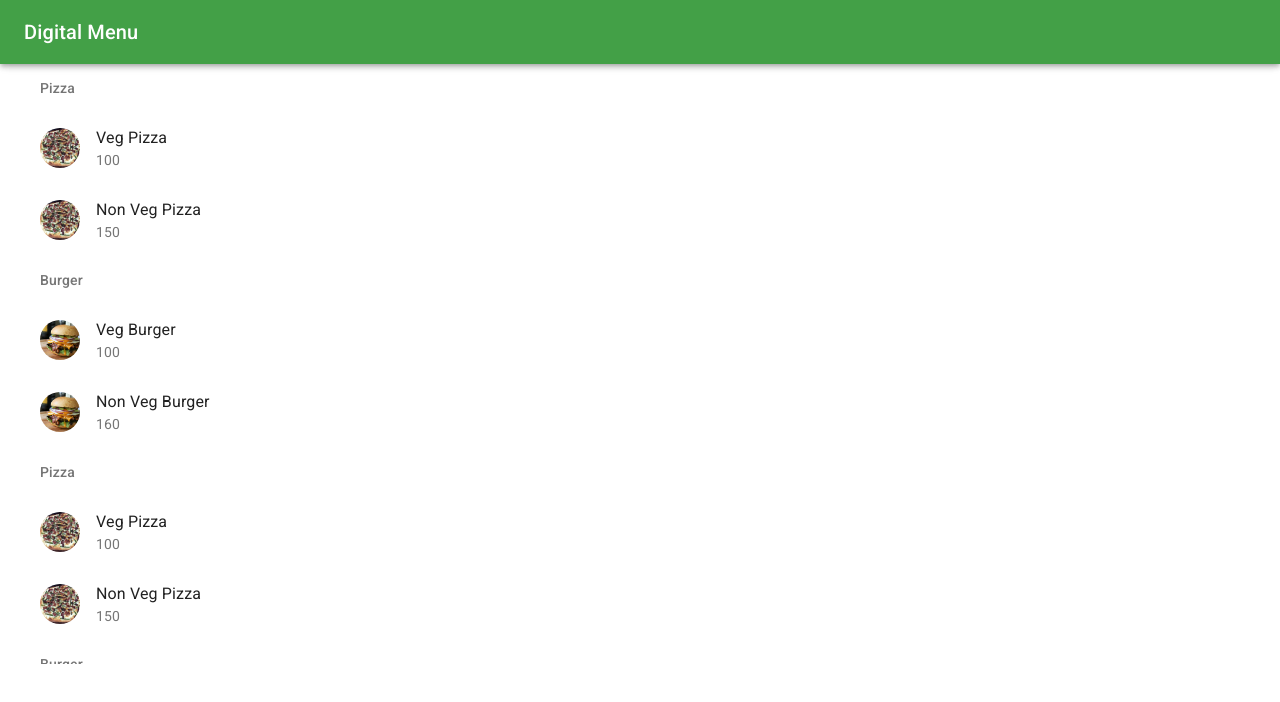
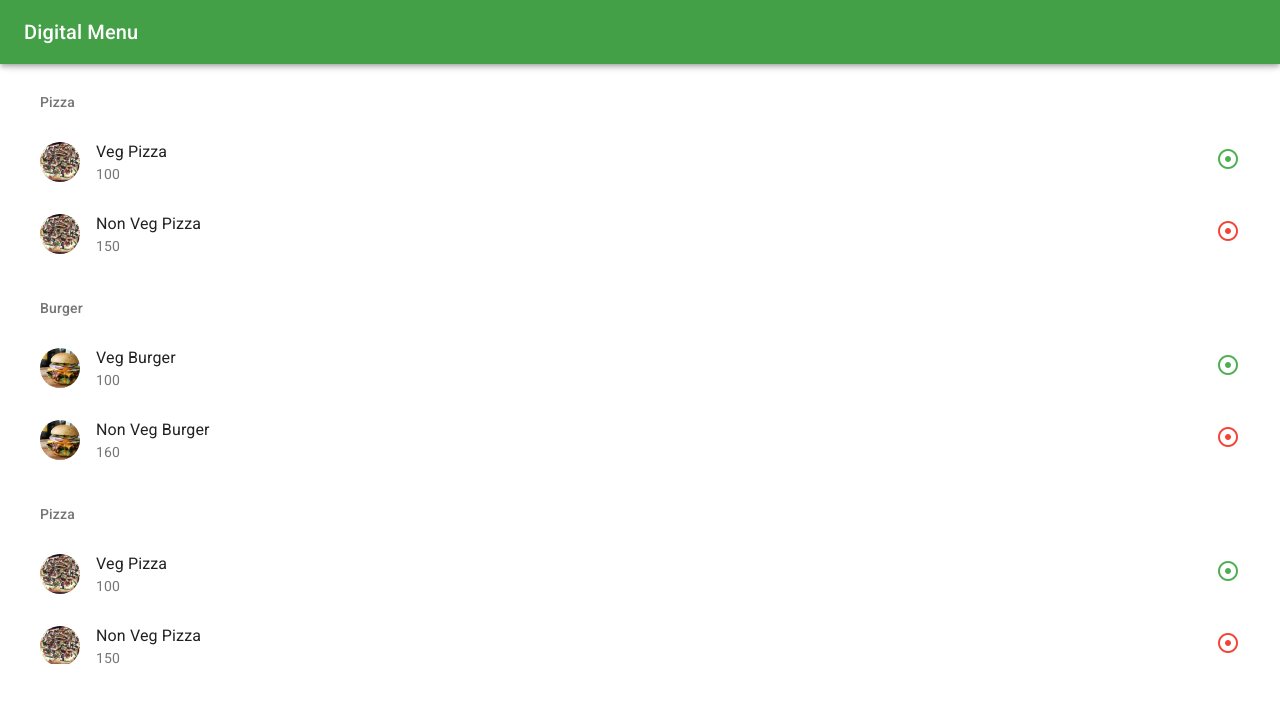
Before and after one commit to nadimsheikh07/digital-menu, a Next.js app: page / in a window 1280 px wide. Shown: the top 702 px of the page. Built offline with nearby package versions, Linux system fonts and the light colour scheme.

Commit message:
update ui

```diff
--- a/component/menu/index.js
+++ b/component/menu/index.js
@@ -7,7 +7,7 @@ import MenuHeader from './header';
 const ResMenu = () => {
     const classes = useStyles();
     return (
-        <List className={classes.root} subheader={<li />}>
+        <List className={classes.root} component="nav" subheader={<li />}>
             {MenuData.map((menu) => (
                 <li key={`list-${menu.id}`} className={classes.listSection}>
                     <ul className={classes.ul}>
--- a/component/menu/item.js
+++ b/component/menu/item.js
@@ -1,4 +1,4 @@
-import { Avatar, ListItem, ListItemAvatar, ListItemSecondaryAction, ListItemText, Typography } from "@material-ui/core"
+import { Avatar, ListItem, ListItemAvatar, ListItemSecondaryAction, ListItemText } from "@material-ui/core"
 import VegSign from './vegSign'
 const Item = ({ data }) => {
     const { name, price, image } = data
@@ -11,9 +11,9 @@ const Item = ({ data }) => {
                 />
             </ListItemAvatar>
             <ListItemText id={name} primary={name} secondary={price} />
-            {/* <ListItemSecondaryAction>
+            <ListItemSecondaryAction>
                 <VegSign item={data} />
-            </ListItemSecondaryAction> */}
+            </ListItemSecondaryAction>
         </ListItem>
     )
 }
--- a/component/menu/styles.js
+++ b/component/menu/styles.js
@@ -4,7 +4,6 @@ export const useStyles = makeStyles((theme) => ({
     root: {
         width: '100%',
         backgroundColor: theme.palette.background.paper,
-        position: 'relative',
         overflow: 'auto',
         maxHeight: 600,
     },
```
